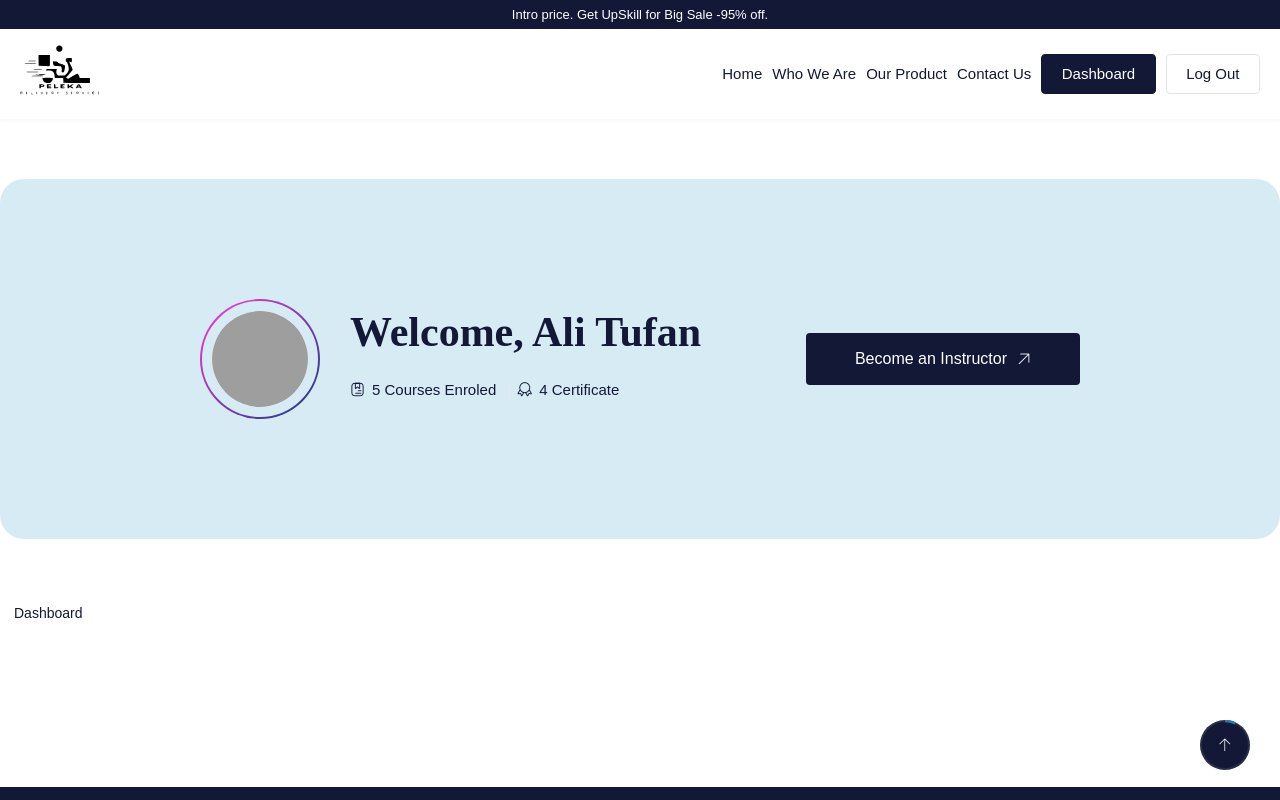
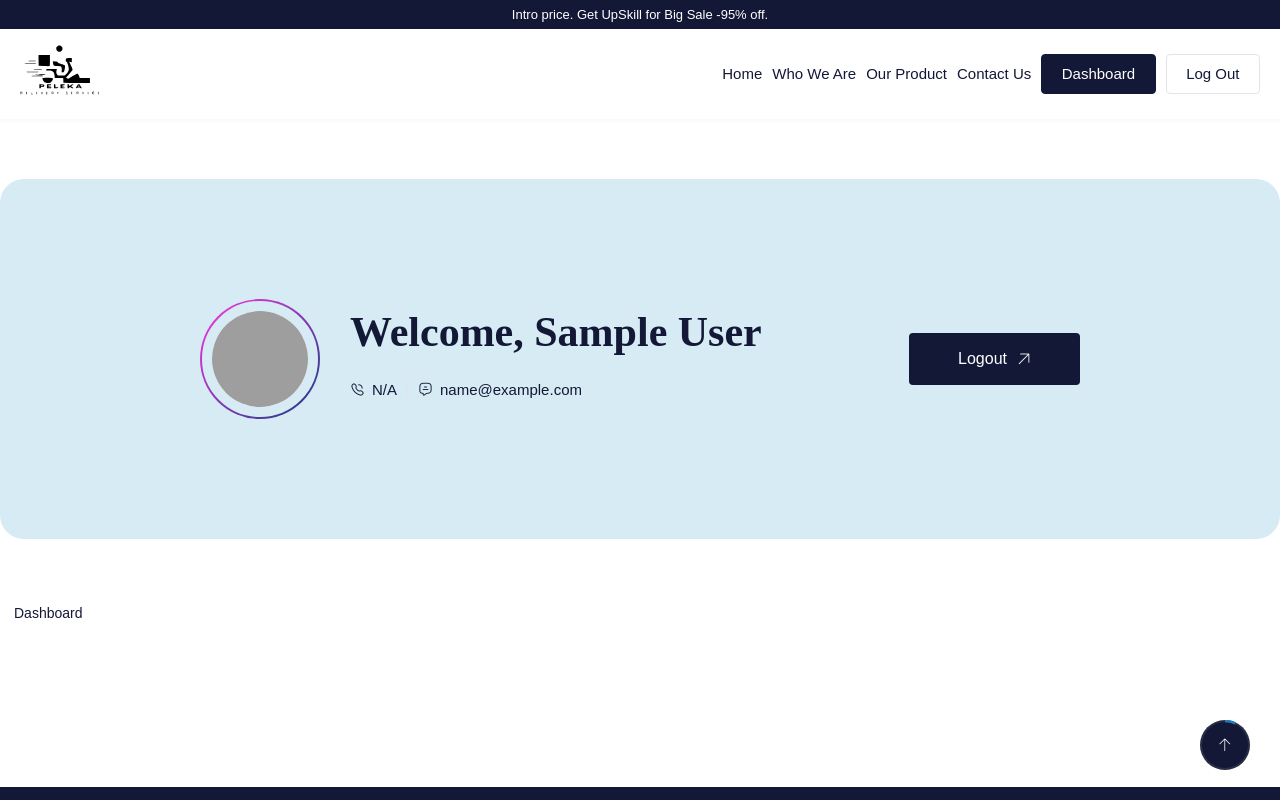
Before and after one commit to kajugadaniels/peleka-web-v2, a React (Vite) app: page /dashboard in a window 1280 px wide. Shown: the top 800 px of the page. Built offline with nearby package versions, Linux system fonts and the light colour scheme; sample sign-in values are in the browser's storage; grey boxes are pictures that could not be loaded; a web font is replaced by a local one.

Commit message:
New changes

```diff
--- a/src/components/Jumbotron.jsx
+++ b/src/components/Jumbotron.jsx
@@ -1,6 +1,6 @@
 import React from 'react'
 
-const Jumbotron = () => {
+const Jumbotron = ({ userName, userPhoneNumber, userEmail }) => {
     return (
         <div className="page-title style-9 bg-5">
             <div className="tf-container">
@@ -14,19 +14,25 @@ const Jumbotron = () => {
                             </div>
                             <div className="title">
                                 <h2 className="font-cardo fw-7 mb-20">
-                                    Welcome, Ali Tufan
+                                    Welcome, {userName}
                                 </h2>
                                 <ul className="entry-meta mt-4 mb-4">
-                                    <li><i className="flaticon-book"></i>5 Courses Enroled</li>
-                                    <li><i className="flaticon-medal"></i>4 Certificate</li>
+                                    <li>
+                                        <i className="flaticon-call"></i>
+                                        {userPhoneNumber}
+                                    </li>
+                                    <li>
+                                        <i className="flaticon-message"></i>
+                                        {userEmail}
+                                    </li>
                                 </ul>
                             </div>
                         </div>
                     </div>
                     <div className="col-lg-4">
                         <div className="right-content">
-                            <a className="tf-btn" href="become-teacher.html">
-                                Become an Instructor
+                            <a className="tf-btn" href="/login">
+                                Logout
                                 <i className="icon-arrow-top-right"></i>
                             </a>
                         </div>
--- a/src/layouts/ProfileLayout.jsx
+++ b/src/layouts/ProfileLayout.jsx
@@ -1,8 +1,29 @@
-import React from 'react'
-import { Outlet } from 'react-router-dom'
+import React, { useEffect, useState } from 'react'
+import { Outlet, useNavigate } from 'react-router-dom'
 import { Footer, Header, Jumbotron } from '../components'
 
 const ProfileLayout = () => {
+    const [userName, setUserName] = useState('');
+    const [userPhoneNumber, setUserPhoneNumber] = useState('');
+    const [userEmail, setUserEmail] = useState('');
+    const navigate = useNavigate();
+
+    useEffect(() => {
+        const user = JSON.parse(localStorage.getItem('user'));
+        const token = localStorage.getItem('token');
+
+        if (!token) {
+            navigate('/login');
+            return;
+        }
+
+        if (user) {
+            setUserName(user.name || 'N/A');
+            setUserPhoneNumber(user.phone_number || 'N/A');
+            setUserEmail(user.email || 'N/A');
+        }
+    }, [navigate])
+
     return (
         <div className='wrapper'>
             <div className="tf-top-bar style-1 flex items-center justify-center">
@@ -11,7 +32,7 @@ const ProfileLayout = () => {
 
             <Header />
 
-            <Jumbotron />
+            <Jumbotron userName={userName} userPhoneNumber={userPhoneNumber} userEmail={userEmail} />
 
             <div className="main-content pt-0">
                 <div className="page-inner tf-spacing-1">
```
